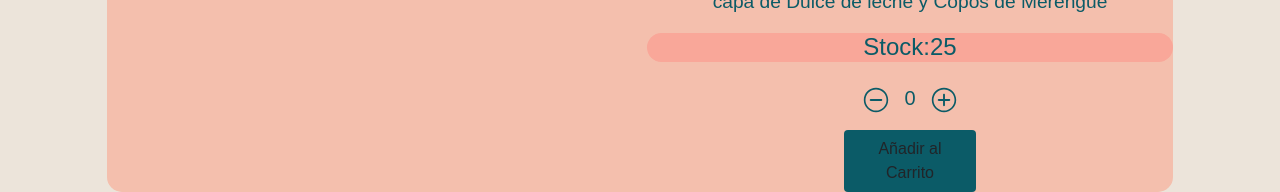
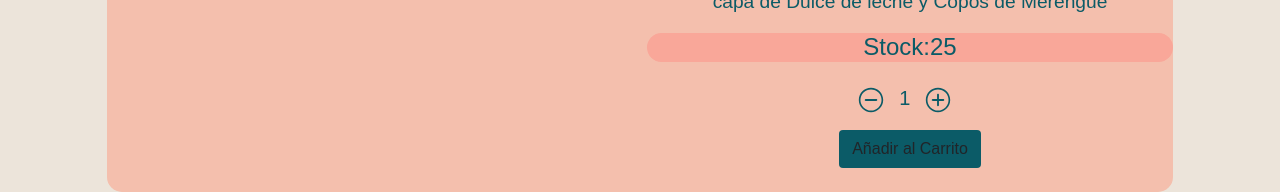
Before and after one commit to JoaquinGual/cereal-paz, a React (Create React App) app: page /detalle/1 in a window 1280 px wide. Shown: the part 681-873 px from the top of the page. Built offline with nearby package versions, Linux system fonts and the light colour scheme.

Commit message:
Rutas y onAdd Event

```diff
--- a/src/App.js
+++ b/src/App.js
@@ -15,6 +15,9 @@ function App() {
       <Routes>
       <Route path='/' element={<ProductListContainer greeting=''/>}/>
       <Route path='/detalle/:productId' element={<ProductDetailContainer/>}/>
+      <Route path='/productos' element={<ProductListContainer/>}/>
+      {/* <Route path='/promociones' element={<Promociones/>}/> */}
+      {/* <Route path='/contacto' element={<Contacto/>}/> */}
       </Routes>
       </BrowserRouter>
 
--- a/src/components/Counter/Counter.jsx
+++ b/src/components/Counter/Counter.jsx
@@ -3,27 +3,31 @@ import React, { useState } from 'react'
 import { IoIosAddCircleOutline, IoIosRemoveCircleOutline } from 'react-icons/io'
 
 
-export const Counter = (props) => {
+export const Counter = ({stock = 0,initial= 1,onAdd}) => {
 
-  const [count, setCount] = useState(0)
+  const [count, setCount] = useState(initial)
 
   function Agregar() {
-    if (count < props.stock){
+    if (count < stock) {
       setCount(count + 1)
     }
   }
   function Quitar() {
-    if (count > 0) {
+    if (count > 1) {
       setCount(count - 1)
     }
   }
 
   return (
-    <div className='d-flex mt-2'>
-
-      <button className='btn buttonBackground ms-1' onClick={Quitar}><IoIosRemoveCircleOutline size={30} color="#0b5b67" /></button>
-      <h5 className='mt-2'>{count}</h5>
-      <button className='btn buttonBackground me-1' onClick={Agregar}><IoIosAddCircleOutline size={30} color="#0b5b67" /></button>
+    <div className='d-flex flex-column'>
+      <div className='d-flex mt-2'>
+        <button className='btn buttonBackground ms-1' onClick={Quitar}><IoIosRemoveCircleOutline size={30} color="#0b5b67" /></button>
+        <h5 className='mt-2'>{count}</h5>
+        <button className='btn buttonBackground me-1' onClick={Agregar}><IoIosAddCircleOutline size={30} color="#0b5b67" /></button>
+      </div>
+      <div className='d-flex justify-content-center mt-2 mb-4'>
+        <button className='btn buttonCartBackground' onClick={() => onAdd(count)}>Añadir al Carrito</button>
+      </div>
     </div>
   )
 }
--- a/src/components/NavBar/NavBar.jsx
+++ b/src/components/NavBar/NavBar.jsx
@@ -14,11 +14,10 @@ export const NavBar = () => {
                     <Navbar.Toggle aria-controls="basic-navbar-nav" />
                     <Navbar.Collapse id="basic-navbar-nav">
                         <Nav className="me-auto">
-
                             <Link className='nav-link navbarFont' to="/">Inicio</Link>
-                            <Nav.Link href="#productos" className='navbarFont'>Productos</Nav.Link>
-                            <Nav.Link href="#promociones" className='navbarFont'>Promociones</Nav.Link>
-                            <Nav.Link href="#Contacto" className='navbarFont'>Contacto</Nav.Link>
+                            <Link className='nav-link navbarFont' to="/productos">Productos</Link>
+                            <Link className='nav-link navbarFont' to="/promociones">Promociones</Link>
+                            <Link className='nav-link navbarFont' to="/contacto">Contacto</Link>
                         </Nav>
                         <CartWidget />
                     </Navbar.Collapse>
--- a/src/components/Product/Product.jsx
+++ b/src/components/Product/Product.jsx
@@ -32,9 +32,6 @@ export const Product = (props) => {
             <div className='bottom'>
                 <p className='text-center priceBackground' >${props.precio}</p>
                 <p className='text-center mt-1'>Stock:{props.stock}</p>
-                <div className='d-flex justify-content-center mb-2'>
-                    <Counter stock={props.stock}/>
-                </div>
             </div>
             <div className='d-flex justify-content-center mb-2'>
                 <Link className='btn buttonCartBackground text-white' to={`/detalle/`+ props.id}>Ver Detalle</Link>
--- a/src/components/ProductDetail/ProductDetail.jsx
+++ b/src/components/ProductDetail/ProductDetail.jsx
@@ -1,12 +1,21 @@
-import React from 'react'
+import React,{useState} from 'react'
+import { Link } from 'react-router-dom'
 import { Counter } from '../Counter/Counter'
 import './ProductDetail.css'
 
 export const ProductDetail = (props) => {
 
+const [cantidad, setCantidad] = useState(0)
+
     let ingredientes = []
     if (props.ingredientes) {
         ingredientes = props.ingredientes.split(',');
+    }
+
+    const handleOnAdd = (count) => {
+        console.log('agregue al carrito')
+        console.log(count)
+        setCantidad(count)
     }
 
 
@@ -30,11 +39,8 @@ export const ProductDetail = (props) => {
                         <div className='text-center ps-4 pe-4 TittleBackground cardRounded'>
                             <h4 className=''>Stock:{props.stock}</h4>
                         </div>
-                        <div className='d-flex justify-content-center'>
-                            <Counter stock={props.stock}/>
-                        </div>
-                        <div className='d-flex justify-content-center mt-2'>
-                        <button className='btn buttonCartBackground col-3'>Añadir al Carrito</button>
+                        <div className='d-flex justify-content-center '>
+                            {cantidad === 0 ? <Counter stock={props.stock}  onAdd={handleOnAdd}/> : <Link to={"/cart"}>Ir al Carrito</Link>}
                         </div>
 
                     </div>
```
